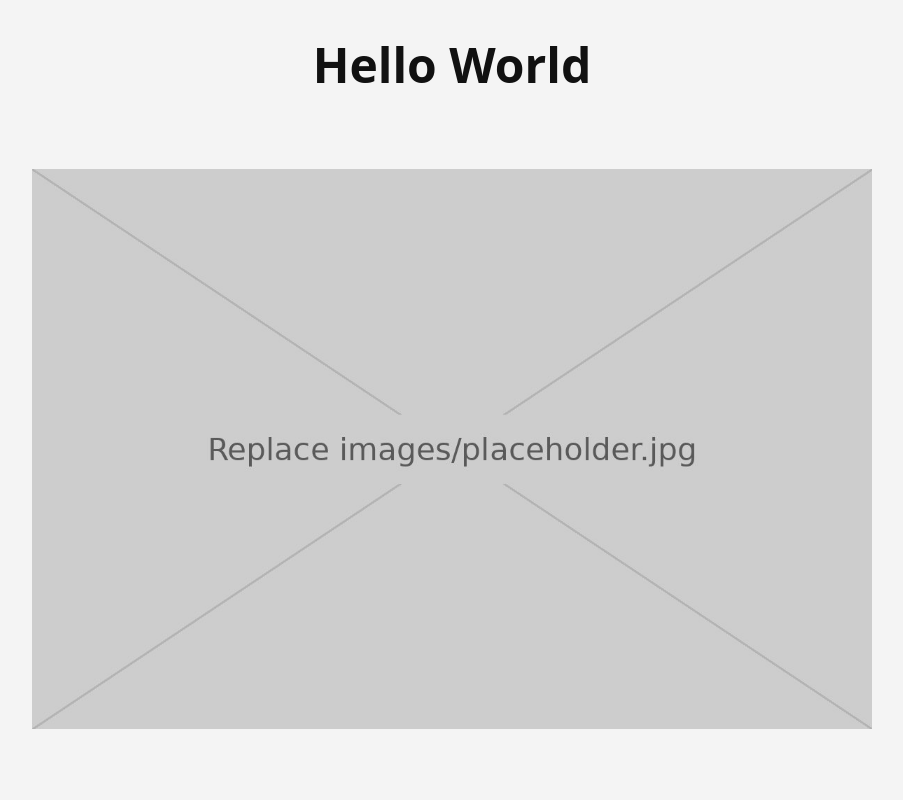
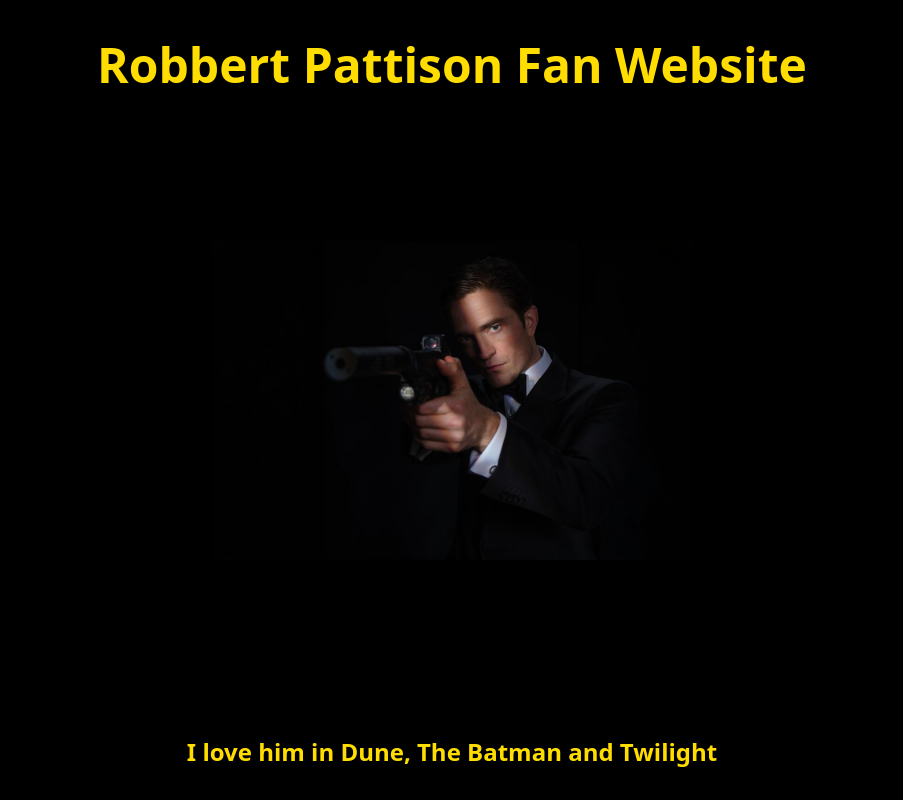
Before and after one commit to 5n5r256f22-a11y/template-website, a plain HTML site: page index.html in a window 1280 px wide. Shown: the whole page, without its empty margins (188-1091 px from the left). Drawn offline with Linux system fonts and the light colour scheme.

Commit message:
Changed the Image and text

```diff
--- a/index.html
+++ b/index.html
@@ -8,11 +8,13 @@
 </head>
 <body>
 
-  <h1>Hello World</h1>
+  <h1>Robbert Pattison Fan Website </h1>
 
   <main>
-    <img src="images/placeholder.jpg" alt="Describe your image here">
+    <img src="images/RPForever.jpg" alt="Describe your image here">
   </main>
+
+  <h2> I love him in Dune, The Batman and Twilight</h2>
 
   <script src="script.js"></script>
 </body>
--- a/style.css
+++ b/style.css
@@ -9,7 +9,7 @@ body {
   display: flex;
   flex-direction: column;
   font-family: system-ui, sans-serif;
-  background: #f4f4f4;
+  background: #000000;
   color: #111;
 }
 
@@ -17,6 +17,14 @@ h1 {
   text-align: center;
   padding: 2rem 1rem;
   font-size: 3rem;
+  color: #ffdd00;
+}
+
+h2 {
+  text-align:center;
+  padding: 2rem 2rem;
+  font-size: 1.5rem;
+  color: #ffdd00;
 }
 
 main {
@@ -29,7 +37,7 @@ main {
 
 img {
   display: block;
-  max-width: 80vw;
-  max-height: 70vh;
+  max-width: 60vw;
+  max-height: 40vh;
   object-fit: contain;
 }
```
Also changed, not shown: images/RPForever.jpg (added).
